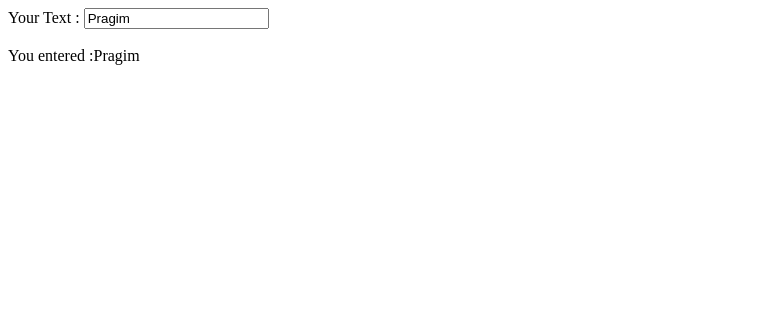
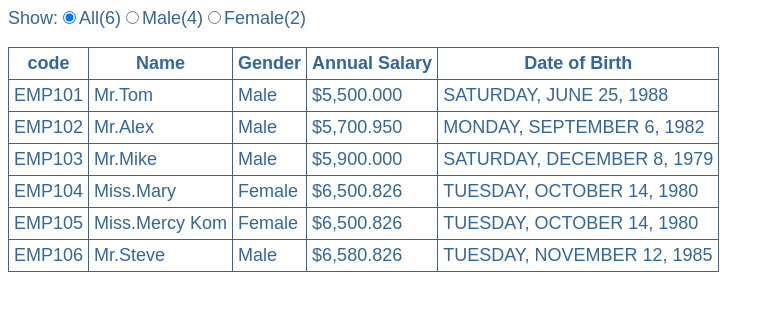
Before and after one commit to UdayPulickal/angular-ivy-vf7bcm2-jlgp99, an Angular app: page / in a window 1280 px wide. Shown: the top 310 px of the page, without its empty margins (0-774 px from the left). Built offline with nearby package versions, Linux system fonts and the light colour scheme.

Commit message:
2 files modified, 1 added

```diff
--- a/src/app/app.component.ts
+++ b/src/app/app.component.ts
@@ -3,8 +3,7 @@
 @Component({
   selector: "my-app",
   template: `
-    Your Text : <input type="text" [(ngModel)]="userText" /> <br /><br />
-    <simple [simpleInput]="userText"></simple>
+    <list-employee></list-employee>
   `
 })
 export class AppComponent {
--- /dev/null
+++ b/src/app/employee/employee.service.ts
@@ -0,0 +1,52 @@
+import { Injectable } from "@angular/core";
+import { Iemployee } from "./employee";
+
+@Injectable()
+export class EmployeeService {
+  getEmployees(): Iemployee[] {
+    return [
+      {
+        code: "emp101",
+        name: "Tom",
+        gender: "Male",
+        annualSalary: 5500,
+        dateOfBirth: "6/25/1988"
+      },
+      {
+        code: "emp102",
+        name: "Alex",
+        gender: "Male",
+        annualSalary: 5700.95,
+        dateOfBirth: "9/6/1982"
+      },
+      {
+        code: "emp103",
+        name: "Mike",
+        gender: "Male",
+        annualSalary: 5900,
+        dateOfBirth: "12/8/1979"
+      },
+      {
+        code: "emp104",
+        name: "Mary",
+        gender: "Female",
+        annualSalary: 6500.826,
+        dateOfBirth: "10/14/1980"
+      },
+      {
+        code: "emp105",
+        name: "Mercy Kom",
+        gender: "Female",
+        annualSalary: 6500.826,
+        dateOfBirth: "10/14/1980"
+      },
+      {
+        code: "emp106",
+        name: "Steve",
+        gender: "Male",
+        annualSalary: 6580.826,
+        dateOfBirth: "11/12/1985"
+      }
+    ];
+  }
+}
--- a/src/app/employee/employeeList.component.ts
+++ b/src/app/employee/employeeList.component.ts
@@ -1,59 +1,20 @@
-import { Component } from "@angular/core";
+import { Component, OnInit } from "@angular/core";
 import { Iemployee } from "./employee";
+import { EmployeeService } from "./employee.service";
 @Component({
   selector: "list-employee",
   templateUrl: "employeeList.component.html",
-  styleUrls: ["employeeList.component.css"]
+  styleUrls: ["employeeList.component.css"],
+  providers: [EmployeeService]
 })
-export class EmployeeListComponent {
+export class EmployeeListComponent implements OnInit {
   employees: Iemployee[];
   selectedEmployeeCountRadioButton: string = "All";
-  constructor() {
-    this.employees = [
-      {
-        code: "emp101",
-        name: "Tom",
-        gender: "Male",
-        annualSalary: 5500,
-        dateOfBirth: "6/25/1988"
-      },
-      {
-        code: "emp102",
-        name: "Alex",
-        gender: "Male",
-        annualSalary: 5700.95,
-        dateOfBirth: "9/6/1982"
-      },
-      {
-        code: "emp103",
-        name: "Mike",
-        gender: "Male",
-        annualSalary: 5900,
-        dateOfBirth: "12/8/1979"
-      },
-      {
-        code: "emp104",
-        name: "Mary",
-        gender: "Female",
-        annualSalary: 6500.826,
-        dateOfBirth: "10/14/1980"
-      },
-      {
-        code: "emp105",
-        name: "Mercy Kom",
-        gender: "Female",
-        annualSalary: 6500.826,
-        dateOfBirth: "10/14/1980"
-      },
-      {
-        code: "emp106",
-        name: "Steve",
-        gender: "Male",
-        annualSalary: 6580.826,
-        dateOfBirth: "11/12/1985"
-      }
-    ];
+  constructor(private _emplyeeserive: EmployeeService) {}
+  ngOnInit() {
+    this.employees = this._emplyeeserive.getEmployees();
   }
+
   getEmployeecount(): number {
     return this.employees.length;
   }
```
